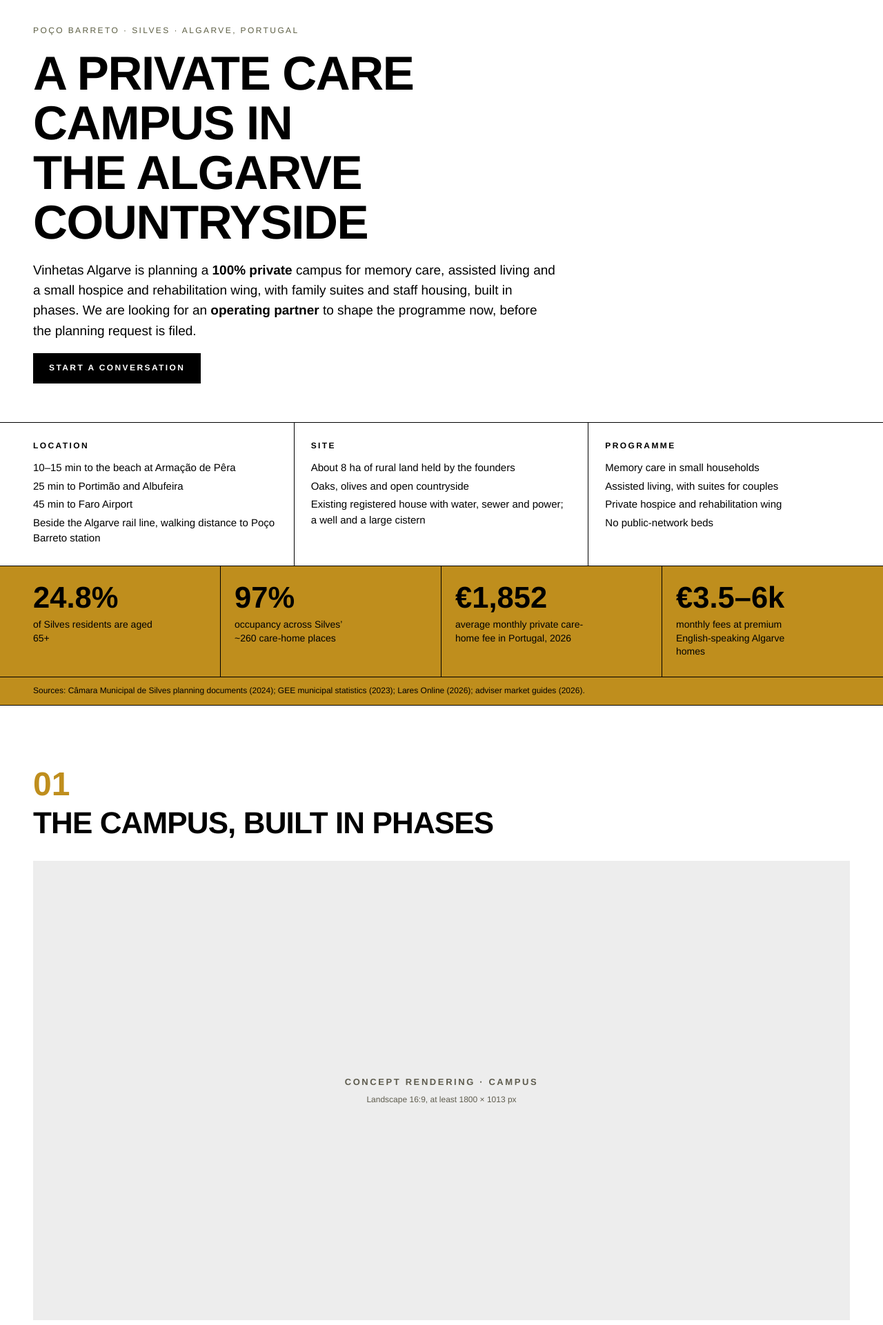
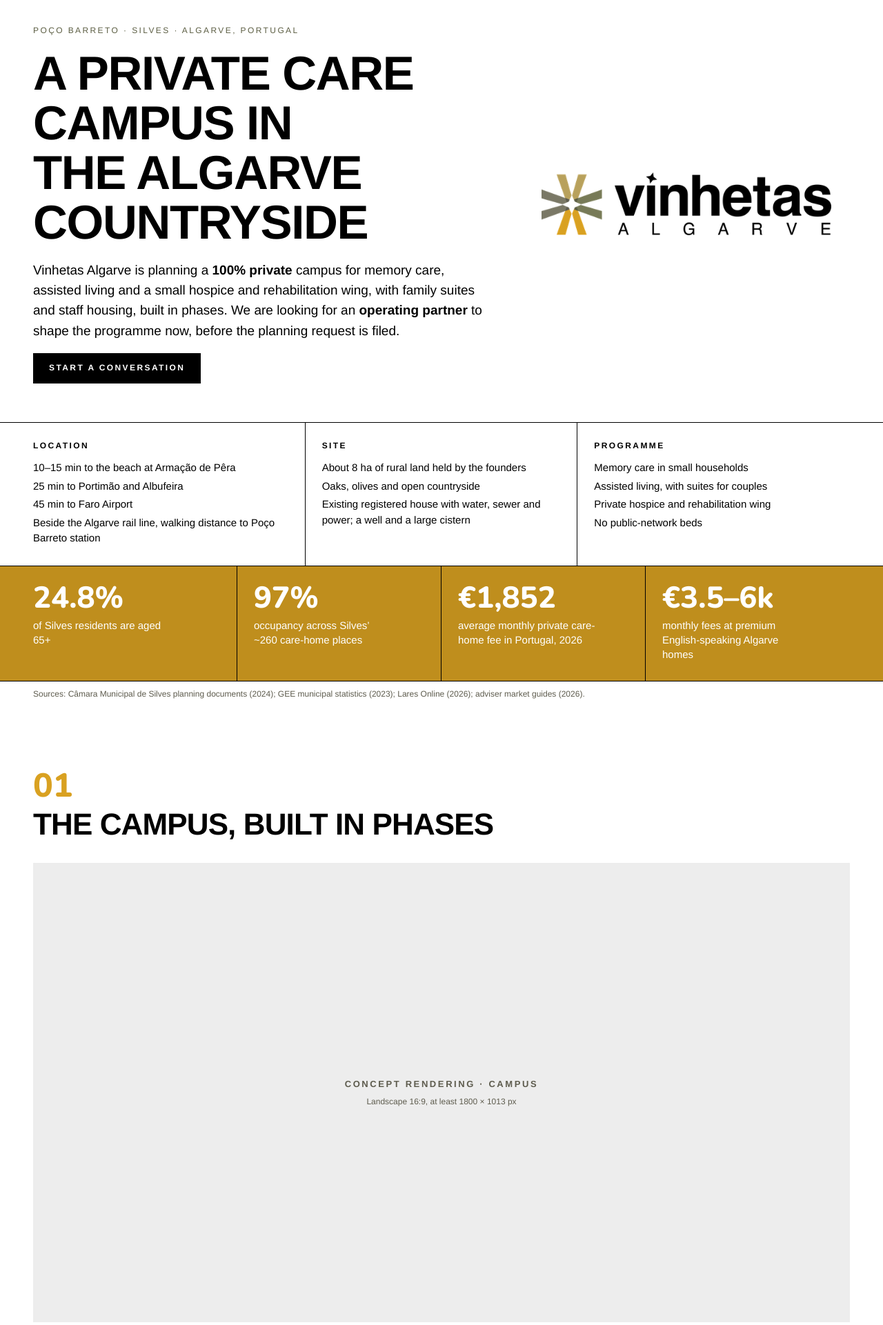
Before and after one commit to Haganblount/vinhetas.pt, a WordPress theme: template wp-content/themes/vinhetas/front-page.php in a window 1280 px wide. Shown: the part 655-2576 px from the top of the page at 69% size. Run offline with PHP 8.4 and a stand-in for WordPress, Linux system fonts and the light colour scheme; the site name, menu and one post (Sample post) are stand-ins, and other content is empty; some libraries are stand-ins or nearby versions.

Commit message:
Design fixes from Loom review
- Rows of boxes sit inside the content column; rules and colour bars
  still run edge to edge (fixes squashed stats and step 01 on wide screens)
- Rounded face for every number; stats bar dark goldenrod with white text
- Sources moved below the gold bar in grey caption type
- Section numbers in light goldenrod; current planning step dark goldenrod
- No empty bands between rules above the partner and contact sections
- Contact: dark green intro, light olive form
- Logo beside the hero headline

Co-Authored-By: Claude Opus 5.5 <noreply@anthropic.com>
Claude-Session: https://claude.ai/code/session_017uZEZTByvrrpwVSWPjZ4BE

```diff
--- a/wp-content/themes/vinhetas/assets/css/site.css
+++ b/wp-content/themes/vinhetas/assets/css/site.css
@@ -1,19 +1,28 @@
-/* Vinhetas Algarve: Swiss grid, 1px black rules, no rounding, no shadows. */
+/*
+ * Vinhetas Algarve: Swiss grid, 1px black rules, no rounding, no shadows.
+ *
+ * Layout rules
+ * - Rules (1px lines) and colour bars run edge to edge; content stays inside the content column.
+ * - Never leave an empty band between two rules: ruled blocks sit directly against each other.
+ * - All numbers use the rounded face.
+ */
 
 :root {
-	--goldenrod: #bf8e1d;
+	--gold-dark: #bf8e1d;
+	--gold-light: #d9a121;
 	--oak: #5c5e43;
-	--oak-light: #777a57;
 	--olive: #5e5c4e;
-	--sand-light: #d9be6c;
+	--olive-light: #7a7866;
 	--onyx: #000000;
 	--cloud: #ededed;
 	--white: #ffffff;
 
 	--font: "Helvetica Neue", Helvetica, Arial, sans-serif;
+	--round: "Arial Rounded MT Bold", "Helvetica Rounded", "Nunito", "Helvetica Neue", Arial, sans-serif;
 	--rule: 1px solid var(--onyx);
 	--gutter: clamp(16px, 4vw, 48px);
 	--max: 1280px;
+	--edge: max(var(--gutter), calc((100vw - var(--max)) / 2 + var(--gutter)));
 }
 
 *, *::before, *::after { box-sizing: border-box; }
@@ -29,12 +38,13 @@ body {
 	font-size: 16px;
 	line-height: 1.5;
 	-webkit-font-smoothing: antialiased;
+	overflow-x: hidden;
 }
 
 img { max-width: 100%; height: auto; display: block; }
 a { color: var(--oak); text-underline-offset: 3px; }
 a:hover { color: var(--onyx); }
-:focus-visible { outline: 2px solid var(--goldenrod); outline-offset: 2px; }
+:focus-visible { outline: 2px solid var(--gold-dark); outline-offset: 2px; }
 
 .v-sr, .screen-reader-text {
 	position: absolute; width: 1px; height: 1px; padding: 0; margin: -1px;
@@ -43,7 +53,7 @@ a:hover { color: var(--onyx); }
 .v-skip { position: absolute; left: -9999px; top: 8px; z-index: 100; background: var(--onyx); color: var(--white); padding: 10px 16px; }
 .v-skip:focus { left: 8px; }
 
-.v-wrap { max-width: var(--max); margin: 0 auto; padding: 0 var(--gutter); }
+.v-wrap { width: 100%; max-width: var(--max); margin-left: auto; margin-right: auto; padding-left: var(--gutter); padding-right: var(--gutter); }
 
 /* Header */
 .v-header { position: sticky; top: 0; z-index: 50; background: var(--white); border-bottom: var(--rule); }
@@ -81,10 +91,12 @@ a:hover { color: var(--onyx); }
 .v-lead { margin: 0; font-size: clamp(16px, 1.5vw, 19px); line-height: 1.55; max-width: 760px; text-wrap: pretty; }
 .v-lead--narrow { margin-top: 16px; }
 .v-num {
-	margin: 0 0 8px; font-family: "Helvetica Rounded", var(--font); font-weight: 700;
-	font-size: 48px; line-height: 1; color: var(--goldenrod);
+	margin: 0 0 8px; font-family: var(--round); font-weight: 800;
+	font-size: 48px; line-height: 1; color: var(--gold-light);
 }
-.v-caption { margin: 8px 0 0; font-size: 13px; color: var(--olive); }
+.v-caption, .v-sources { margin: 0; font-size: 13px; line-height: 1.45; color: var(--olive); }
+.v-caption { margin-top: 8px; }
+.v-sources { margin-left: auto; margin-right: auto; padding-top: 10px; padding-bottom: 10px; font-size: 12px; }
 
 /* Buttons */
 .v-button {
@@ -106,92 +118,80 @@ a:hover { color: var(--onyx); }
 /* Hero */
 .v-hero__media { border-bottom: var(--rule); }
 .v-hero__media .v-placeholder, .v-hero__media .v-media__img { max-height: 70vh; min-height: 280px; }
-.v-hero__text { padding-top: clamp(32px, 5vw, 64px); padding-bottom: clamp(32px, 5vw, 56px); display: grid; gap: 18px; }
+.v-hero__body {
+	padding-top: clamp(32px, 5vw, 64px); padding-bottom: clamp(32px, 5vw, 56px);
+	display: grid; grid-template-columns: minmax(0, 7fr) minmax(0, 5fr); gap: 48px; align-items: center;
+}
+.v-hero__text { display: grid; gap: 18px; }
+.v-hero__text p { margin: 0; }
 .v-hero__title {
 	margin: 0; font-size: clamp(34px, 5.4vw, 72px); line-height: 1.04; font-weight: 700;
 	letter-spacing: -0.02em; text-transform: uppercase; text-wrap: balance; max-width: 15ch;
 }
-.v-hero__text p { margin: 0; }
+.v-hero__logo { display: flex; justify-content: center; }
+.v-hero__logo img { width: 100%; max-width: 420px; height: auto; }
+@media (max-width: 900px) {
+	.v-hero__body { grid-template-columns: 1fr; }
+	.v-hero__logo { display: none; }
+}
 
-/* Grids */
-.v-grid { display: grid; border-top: var(--rule); border-bottom: var(--rule); }
+/* Ruled bands: lines run edge to edge, the grid inside stays in the content column */
+.v-band { border-top: var(--rule); border-bottom: var(--rule); overflow: hidden; }
+.v-band + .v-band, .v-band--joined { border-top: 0; }
+.v-grid { display: grid; }
 .v-grid--2 { grid-template-columns: repeat(2, minmax(0, 1fr)); }
 .v-grid--3 { grid-template-columns: repeat(3, minmax(0, 1fr)); }
 .v-grid--4 { grid-template-columns: repeat(4, minmax(0, 1fr)); }
-.v-cell { padding: 24px 24px 28px; border-right: var(--rule); }
-.v-cell:last-child { border-right: 0; }
-.v-grid > :first-child { padding-left: max(var(--gutter), calc((100vw - var(--max)) / 2 + var(--gutter))); }
-.v-grid > :last-child { padding-right: max(var(--gutter), calc((100vw - var(--max)) / 2 + var(--gutter))); }
+.v-grid--5 { grid-template-columns: repeat(5, minmax(0, 1fr)); }
+.v-cell { padding: 24px 24px 28px; border-right: var(--rule); min-width: 0; }
+.v-cell:first-child { padding-left: 0; }
+.v-cell:last-child { padding-right: 0; border-right: 0; }
 .v-cell p { margin: 12px 0 0; font-size: 15px; }
 .v-list { margin: 12px 0 0; padding: 0; list-style: none; font-size: 15px; }
 .v-list li + li { margin-top: 4px; }
 .v-list--spaced li + li { margin-top: 10px; }
 
-@media (max-width: 900px) {
-	.v-grid--3, .v-grid--2 { grid-template-columns: 1fr; }
-	.v-grid--4 { grid-template-columns: repeat(2, minmax(0, 1fr)); }
-	.v-grid > * { padding-left: var(--gutter) !important; padding-right: var(--gutter) !important; border-right: 0; border-bottom: var(--rule); }
-	.v-grid > :last-child { border-bottom: 0; }
-	.v-grid--4 > :nth-child(odd) { border-right: var(--rule); }
-	.v-grid--4 > :nth-child(-n+2) { border-bottom: var(--rule); }
-	.v-grid--4 > :nth-child(n+3) { border-bottom: 0; }
-}
-
-/* Stats band: black text on goldenrod for contrast */
-.v-stats { background: var(--goldenrod); border-bottom: var(--rule); }
-.v-stats .v-grid { border-top: 0; border-bottom: var(--rule); }
-.v-stat { padding: 24px 20px 26px; display: flex; flex-direction: column; gap: 8px; border-right: var(--rule); }
-.v-stat:last-child { border-right: 0; }
-.v-stat__num { font-family: "Helvetica Rounded", var(--font); font-weight: 700; font-size: clamp(30px, 3.4vw, 44px); line-height: 1; }
-.v-stat__text { font-size: 14px; line-height: 1.4; max-width: 24ch; }
-.v-sources { margin: 0; padding-top: 10px; padding-bottom: 12px; font-size: 12px; }
+/* Stats: dark goldenrod bar, white text, rounded numbers */
+.v-band--gold { background: var(--gold-dark); color: var(--white); }
+.v-stat { display: flex; flex-direction: column; gap: 8px; }
+.v-stat__num { font-family: var(--round); font-weight: 800; font-size: clamp(30px, 3.4vw, 44px); line-height: 1; white-space: nowrap; }
+.v-stat__text { font-size: 15px; line-height: 1.4; max-width: 24ch; }
 
 /* Sections */
 .v-section { padding-top: clamp(48px, 7vw, 96px); }
-.v-section > .v-wrap:first-child { margin-bottom: 32px; }
-.v-section--split { padding-top: clamp(48px, 7vw, 96px); }
+.v-section__head { margin-bottom: 32px; }
 .v-rendering { margin-bottom: 32px; }
-.v-grid--ruled { margin-top: 0; }
-
 .v-gallery { display: grid; grid-template-columns: repeat(3, minmax(0, 1fr)); gap: 16px; }
-@media (max-width: 760px) { .v-gallery { grid-template-columns: 1fr; } }
 
 /* Planning steps */
-.v-steps {
-	list-style: none; margin: 0; padding: 0; display: grid; grid-template-columns: repeat(5, minmax(0, 1fr));
-	border-top: var(--rule); border-bottom: var(--rule);
-}
-.v-step { padding: 20px 18px 24px; border-right: var(--rule); display: flex; flex-direction: column; gap: 8px; font-size: 14px; line-height: 1.4; }
-.v-step:first-child { padding-left: max(var(--gutter), calc((100vw - var(--max)) / 2 + var(--gutter))); }
-.v-step:last-child { border-right: 0; padding-right: max(var(--gutter), calc((100vw - var(--max)) / 2 + var(--gutter))); }
-.v-step__num { font-family: "Helvetica Rounded", var(--font); font-weight: 700; font-size: 28px; line-height: 1; color: var(--oak); }
-.v-step.is-current { background: var(--goldenrod); }
-.v-step.is-current .v-step__num { color: var(--onyx); }
-@media (max-width: 900px) {
-	.v-steps { grid-template-columns: 1fr; }
-	.v-step { flex-direction: row; align-items: baseline; gap: 16px; border-right: 0; border-bottom: var(--rule); padding-left: var(--gutter) !important; padding-right: var(--gutter) !important; }
-	.v-step:last-child { border-bottom: 0; }
+.v-steps { list-style: none; margin-top: 0; margin-bottom: 0; }
+.v-step { display: flex; flex-direction: column; gap: 8px; font-size: 14px; line-height: 1.4; }
+.v-step__num { font-family: var(--round); font-weight: 800; font-size: 28px; line-height: 1; color: var(--gold-light); }
+.v-step.is-current { position: relative; background: var(--gold-dark); color: var(--white); }
+.v-step.is-current .v-step__num { color: var(--white); }
+/* The gold bar runs to the left edge of the window; its text stays in the content column. */
+.v-step.is-current::before {
+	content: ""; position: absolute; top: 0; bottom: 0; right: 100%; width: 100vw; background: var(--gold-dark);
 }
 
-/* Contact */
-.v-contact { background: var(--oak); color: var(--white); margin-top: clamp(48px, 7vw, 96px); border-top: var(--rule); }
+/* Contact: dark green intro, light olive form, both full height */
+.v-contact { display: grid; grid-template-columns: minmax(0, 5fr) minmax(0, 7fr); color: var(--white); }
 .v-contact a { color: var(--white); }
-.v-contact__inner {
-	max-width: var(--max); margin: 0 auto; padding: clamp(40px, 6vw, 80px) var(--gutter);
-	display: grid; grid-template-columns: minmax(0, 5fr) minmax(0, 7fr); gap: clamp(32px, 5vw, 72px);
-}
-@media (max-width: 900px) { .v-contact__inner { grid-template-columns: 1fr; } }
+.v-contact__intro { background: var(--oak); }
+.v-contact__form { background: var(--olive-light); }
+.v-contact__pad { padding-top: clamp(40px, 6vw, 80px); padding-bottom: clamp(40px, 6vw, 80px); }
+.v-contact__intro .v-contact__pad { padding-left: var(--edge); padding-right: clamp(24px, 4vw, 56px); }
+.v-contact__form .v-contact__pad { padding-left: clamp(24px, 4vw, 56px); padding-right: var(--edge); }
 .v-h2--light { color: var(--white); }
 .v-contact__intro p { margin: 16px 0 0; font-size: 16px; }
 .v-asks { margin: 16px 0 0; padding-left: 20px; font-size: 15px; }
 .v-asks li + li { margin-top: 6px; }
 .v-contact .v-button { background: var(--white); color: var(--onyx); border-color: var(--white); }
-.v-contact .v-button:hover { background: var(--oak); color: var(--white); }
+.v-contact .v-button:hover { background: var(--onyx); color: var(--white); border-color: var(--onyx); }
 
 /* Enquiry form (from the Vinhetas Enquiries plugin) */
 .ve-form { display: grid; gap: 16px; }
 .ve-row { display: grid; grid-template-columns: repeat(2, minmax(0, 1fr)); gap: 16px; }
-@media (max-width: 600px) { .ve-row { grid-template-columns: 1fr; } }
 .ve-field { display: grid; gap: 6px; }
 .ve-field label, .ve-field legend { font-size: 12px; font-weight: 700; letter-spacing: 0.15em; text-transform: uppercase; }
 .ve-field input[type="text"], .ve-field input[type="email"], .ve-field select, .ve-field textarea {
--- a/wp-content/themes/vinhetas/front-page.php
+++ b/wp-content/themes/vinhetas/front-page.php
@@ -1,11 +1,15 @@
 <?php
 /**
  * Home page: the Vinhetas care campus.
+ *
+ * Layout rule: rules (1px lines) run edge to edge, content stays inside the
+ * content column (.v-wrap). No empty bands between two rules.
  *
  * @package vinhetas
  */
 
 get_header();
+$vinhetas_strong = array( 'strong' => array() );
 ?>
 <main id="main" class="v-main">
 
@@ -13,23 +17,28 @@ get_header();
 		<div class="v-hero__media">
 			<?php vinhetas_media( 'vinhetas_hero', 'vinhetas-hero', __( 'Photo · View from the land', 'vinhetas' ), '16 / 9', __( 'Landscape 16:9, at least 2400 × 1350 px', 'vinhetas' ) ); ?>
 		</div>
-		<div class="v-hero__text v-wrap">
+		<div class="v-hero__body v-wrap">
+			<div class="v-hero__text">
 				<p class="v-kicker"><?php esc_html_e( 'Poço Barreto · Silves · Algarve, Portugal', 'vinhetas' ); ?></p>
 				<h1 id="v-hero-title" class="v-hero__title"><?php esc_html_e( 'A private care campus in the Algarve countryside', 'vinhetas' ); ?></h1>
 				<p class="v-lead">
 					<?php
 					echo wp_kses(
 						__( 'Vinhetas Algarve is planning a <strong>100% private</strong> campus for memory care, assisted living and a small hospice and rehabilitation wing, with family suites and staff housing, built in phases. We are looking for an <strong>operating partner</strong> to shape the programme now, before the planning request is filed.', 'vinhetas' ),
-					array( 'strong' => array() )
+						$vinhetas_strong
 					);
 					?>
 				</p>
 				<p><a class="v-button" href="#contact"><?php esc_html_e( 'Start a conversation', 'vinhetas' ); ?></a></p>
 			</div>
+			<div class="v-hero__logo">
+				<img src="<?php echo esc_url( get_template_directory_uri() . '/assets/img/logo-wordmark.png' ); ?>" width="520" height="113" alt="" aria-hidden="true">
+			</div>
+		</div>
 	</section>
 
-	<section class="v-facts" aria-label="<?php esc_attr_e( 'Key facts', 'vinhetas' ); ?>">
-		<div class="v-grid v-grid--3">
+	<section class="v-band" aria-label="<?php esc_attr_e( 'Key facts', 'vinhetas' ); ?>">
+		<div class="v-wrap v-grid v-grid--3">
 			<div class="v-cell">
 				<h2 class="v-label"><?php esc_html_e( 'Location', 'vinhetas' ); ?></h2>
 				<ul class="v-list">
@@ -59,19 +68,19 @@ get_header();
 		</div>
 	</section>
 
-	<section class="v-stats" aria-labelledby="v-stats-title">
+	<section class="v-band v-band--gold" aria-labelledby="v-stats-title">
 		<h2 id="v-stats-title" class="v-sr"><?php esc_html_e( 'Why Silves', 'vinhetas' ); ?></h2>
-		<div class="v-grid v-grid--4">
-			<div class="v-stat"><span class="v-stat__num">24.8%</span><span class="v-stat__text"><?php esc_html_e( 'of Silves residents are aged 65+', 'vinhetas' ); ?></span></div>
-			<div class="v-stat"><span class="v-stat__num">97%</span><span class="v-stat__text"><?php esc_html_e( 'occupancy across Silves’ ~260 care-home places', 'vinhetas' ); ?></span></div>
-			<div class="v-stat"><span class="v-stat__num">€1,852</span><span class="v-stat__text"><?php esc_html_e( 'average monthly private care-home fee in Portugal, 2026', 'vinhetas' ); ?></span></div>
-			<div class="v-stat"><span class="v-stat__num">€3.5–6k</span><span class="v-stat__text"><?php esc_html_e( 'monthly fees at premium English-speaking Algarve homes', 'vinhetas' ); ?></span></div>
+		<div class="v-wrap v-grid v-grid--4">
+			<div class="v-cell v-stat"><span class="v-stat__num">24.8%</span><span class="v-stat__text"><?php esc_html_e( 'of Silves residents are aged 65+', 'vinhetas' ); ?></span></div>
+			<div class="v-cell v-stat"><span class="v-stat__num">97%</span><span class="v-stat__text"><?php esc_html_e( 'occupancy across Silves’ ~260 care-home places', 'vinhetas' ); ?></span></div>
+			<div class="v-cell v-stat"><span class="v-stat__num">€1,852</span><span class="v-stat__text"><?php esc_html_e( 'average monthly private care-home fee in Portugal, 2026', 'vinhetas' ); ?></span></div>
+			<div class="v-cell v-stat"><span class="v-stat__num">€3.5–6k</span><span class="v-stat__text"><?php esc_html_e( 'monthly fees at premium English-speaking Algarve homes', 'vinhetas' ); ?></span></div>
 		</div>
+	</section>
 	<p class="v-sources v-wrap"><?php esc_html_e( 'Sources: Câmara Municipal de Silves planning documents (2024); GEE municipal statistics (2023); Lares Online (2026); adviser market guides (2026).', 'vinhetas' ); ?></p>
-	</section>
 
 	<section id="campus" class="v-section" aria-labelledby="v-campus-title">
-		<div class="v-wrap">
+		<div class="v-wrap v-section__head">
 			<p class="v-num">01</p>
 			<h2 id="v-campus-title" class="v-h2"><?php esc_html_e( 'The campus, built in phases', 'vinhetas' ); ?></h2>
 		</div>
@@ -79,7 +88,8 @@ get_header();
 			<?php vinhetas_media( 'vinhetas_rendering', 'vinhetas-wide', __( 'Concept rendering · Campus', 'vinhetas' ), '16 / 9', __( 'Landscape 16:9, at least 1800 × 1013 px', 'vinhetas' ) ); ?>
 			<p class="v-caption"><?php esc_html_e( 'Illustrative only. The final layout will be set with the operator and through the planning process.', 'vinhetas' ); ?></p>
 		</div>
-		<div class="v-grid v-grid--3 v-grid--ruled">
+		<div class="v-band">
+			<div class="v-wrap v-grid v-grid--3">
 				<div class="v-cell">
 					<h3 class="v-label v-label--oak"><?php esc_html_e( 'Phase 1', 'vinhetas' ); ?></h3>
 					<p><?php esc_html_e( 'About 60 beds of memory care in small households, a 10–15-bed private hospice and rehabilitation wing, family suites and staff housing.', 'vinhetas' ); ?></p>
@@ -93,10 +103,11 @@ get_header();
 					<p><?php esc_html_e( 'Land held in the plan for a larger clinical wing or other care uses, subject to demand and planning.', 'vinhetas' ); ?></p>
 				</div>
 			</div>
+		</div>
 	</section>
 
 	<section id="site" class="v-section" aria-labelledby="v-site-title">
-		<div class="v-wrap">
+		<div class="v-wrap v-section__head">
 			<p class="v-num">02</p>
 			<h2 id="v-site-title" class="v-h2"><?php esc_html_e( 'The land', 'vinhetas' ); ?></h2>
 			<p class="v-lead v-lead--narrow"><?php esc_html_e( 'Rolling rural land of oaks and olives between Silves and the coast, minutes from the beaches of Armação de Pêra and beside the Algarve rail line, which gives staff an easy commute.', 'vinhetas' ); ?></p>
@@ -114,29 +125,31 @@ get_header();
 	</section>
 
 	<section id="planning" class="v-section" aria-labelledby="v-planning-title">
-		<div class="v-wrap">
+		<div class="v-wrap v-section__head">
 			<p class="v-num">03</p>
 			<h2 id="v-planning-title" class="v-h2"><?php esc_html_e( 'Planning route', 'vinhetas' ); ?></h2>
 			<p class="v-lead v-lead--narrow"><?php esc_html_e( 'Silves has used this route, a detailed rural plan (PIER) under a planning contract, for an elder-care campus on agricultural land, started by unanimous vote in 2024. Operator input shapes the plan before it is filed.', 'vinhetas' ); ?></p>
 		</div>
-		<ol class="v-steps">
-			<li class="v-step is-current"><span class="v-step__num">01</span><span><?php esc_html_e( 'Informal soundings with Silves and agencies', 'vinhetas' ); ?> <strong><?php esc_html_e( 'Now', 'vinhetas' ); ?></strong></span></li>
-			<li class="v-step"><span class="v-step__num">02</span><span><?php esc_html_e( 'Planning contract and terms of reference', 'vinhetas' ); ?></span></li>
-			<li class="v-step"><span class="v-step__num">03</span><span><?php esc_html_e( 'Plan preparation, agency review, public consultation', 'vinhetas' ); ?></span></li>
-			<li class="v-step"><span class="v-step__num">04</span><span><?php esc_html_e( 'Plan approved and published', 'vinhetas' ); ?></span></li>
-			<li class="v-step"><span class="v-step__num">05</span><span><?php esc_html_e( 'Design, licensing and construction', 'vinhetas' ); ?></span></li>
+		<div class="v-band">
+			<ol class="v-wrap v-grid v-grid--5 v-steps">
+				<li class="v-cell v-step is-current"><span class="v-step__num">01</span><span><?php esc_html_e( 'Informal soundings with Silves and agencies', 'vinhetas' ); ?> <strong><?php esc_html_e( 'Now', 'vinhetas' ); ?></strong></span></li>
+				<li class="v-cell v-step"><span class="v-step__num">02</span><span><?php esc_html_e( 'Planning contract and terms of reference', 'vinhetas' ); ?></span></li>
+				<li class="v-cell v-step"><span class="v-step__num">03</span><span><?php esc_html_e( 'Plan preparation, agency review, public consultation', 'vinhetas' ); ?></span></li>
+				<li class="v-cell v-step"><span class="v-step__num">04</span><span><?php esc_html_e( 'Plan approved and published', 'vinhetas' ); ?></span></li>
+				<li class="v-cell v-step"><span class="v-step__num">05</span><span><?php esc_html_e( 'Design, licensing and construction', 'vinhetas' ); ?></span></li>
 			</ol>
+		</div>
 	</section>
 
-	<section class="v-section v-section--split" aria-label="<?php esc_attr_e( 'Partners and founders', 'vinhetas' ); ?>">
-		<div class="v-grid v-grid--2 v-grid--ruled">
+	<section class="v-band v-band--joined" aria-label="<?php esc_attr_e( 'Partners and founders', 'vinhetas' ); ?>">
+		<div class="v-wrap v-grid v-grid--2">
 			<div class="v-cell">
 				<h2 class="v-label"><?php esc_html_e( 'What we offer an operator', 'vinhetas' ); ?></h2>
 				<ul class="v-list v-list--spaced">
-					<li><?php echo wp_kses( __( '<strong>A blank sheet.</strong> Your care model, household sizes and room layouts go into the plan before it is filed.', 'vinhetas' ), array( 'strong' => array() ) ); ?></li>
-					<li><?php echo wp_kses( __( '<strong>Built for a premium site.</strong> Family suites and staff housing on campus; rail access for staff.', 'vinhetas' ), array( 'strong' => array() ) ); ?></li>
-					<li><?php echo wp_kses( __( '<strong>Landscape.</strong> Oaks, olives and countryside, minutes from the coast.', 'vinhetas' ), array( 'strong' => array() ) ); ?></li>
-					<li><?php echo wp_kses( __( '<strong>Flexible terms.</strong> Lease, management contract, joint venture, or a long-term land lease (direito de superfície).', 'vinhetas' ), array( 'strong' => array() ) ); ?></li>
+					<li><?php echo wp_kses( __( '<strong>A blank sheet.</strong> Your care model, household sizes and room layouts go into the plan before it is filed.', 'vinhetas' ), $vinhetas_strong ); ?></li>
+					<li><?php echo wp_kses( __( '<strong>Built for a premium site.</strong> Family suites and staff housing on campus; rail access for staff.', 'vinhetas' ), $vinhetas_strong ); ?></li>
+					<li><?php echo wp_kses( __( '<strong>Landscape.</strong> Oaks, olives and countryside, minutes from the coast.', 'vinhetas' ), $vinhetas_strong ); ?></li>
+					<li><?php echo wp_kses( __( '<strong>Flexible terms.</strong> Lease, management contract, joint venture, or a long-term land lease (direito de superfície).', 'vinhetas' ), $vinhetas_strong ); ?></li>
 				</ul>
 			</div>
 			<div class="v-cell">
@@ -148,8 +161,8 @@ get_header();
 	</section>
 
 	<section id="contact" class="v-contact" aria-labelledby="v-contact-title">
-		<div class="v-contact__inner">
 		<div class="v-contact__intro">
+			<div class="v-contact__pad">
 				<h2 id="v-contact-title" class="v-h2 v-h2--light"><?php esc_html_e( 'Partner with us', 'vinhetas' ); ?></h2>
 				<p><?php esc_html_e( 'We would like to hear from care operators, healthcare groups and investors. What we are asking for:', 'vinhetas' ); ?></p>
 				<ol class="v-asks">
@@ -158,7 +171,9 @@ get_header();
 					<li><?php esc_html_e( 'If there is a fit, a non-binding letter of interest to go with our planning request', 'vinhetas' ); ?></li>
 				</ol>
 			</div>
+		</div>
 		<div class="v-contact__form">
+			<div class="v-contact__pad">
 				<?php vinhetas_enquiry_form(); ?>
 			</div>
 		</div>
--- a/wp-content/themes/vinhetas/functions.php
+++ b/wp-content/themes/vinhetas/functions.php
@@ -33,10 +33,17 @@ add_action( 'after_setup_theme', 'vinhetas_setup' );
  */
 function vinhetas_assets() {
 	$css = get_template_directory() . '/assets/css/site.css';
+	// Rounded face for numbers where Arial Rounded / Helvetica Rounded isn't installed.
+	wp_enqueue_style(
+		'vinhetas-rounded',
+		'https://fonts.googleapis.com/css2?family=Nunito:wght@800&display=swap',
+		array(),
+		null
+	);
 	wp_enqueue_style(
 		'vinhetas',
 		get_template_directory_uri() . '/assets/css/site.css',
-		array(),
+		array( 'vinhetas-rounded' ),
 		file_exists( $css ) ? (string) filemtime( $css ) : VINHETAS_VERSION
 	);
 }
```
Also changed, not shown: other parts of wp-content/themes/vinhetas/assets/css/site.css (+30 -4 lines). Lines whose indentation alone changed are shown as unchanged.
